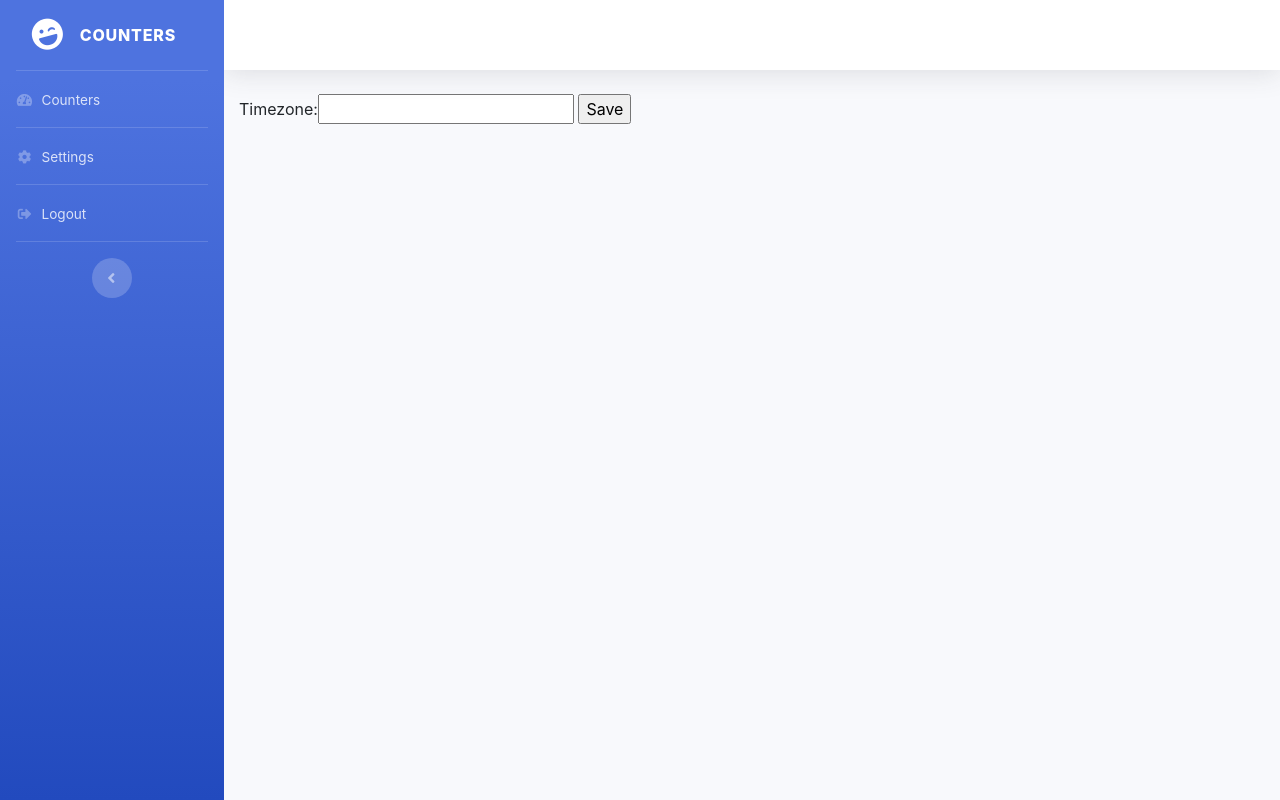
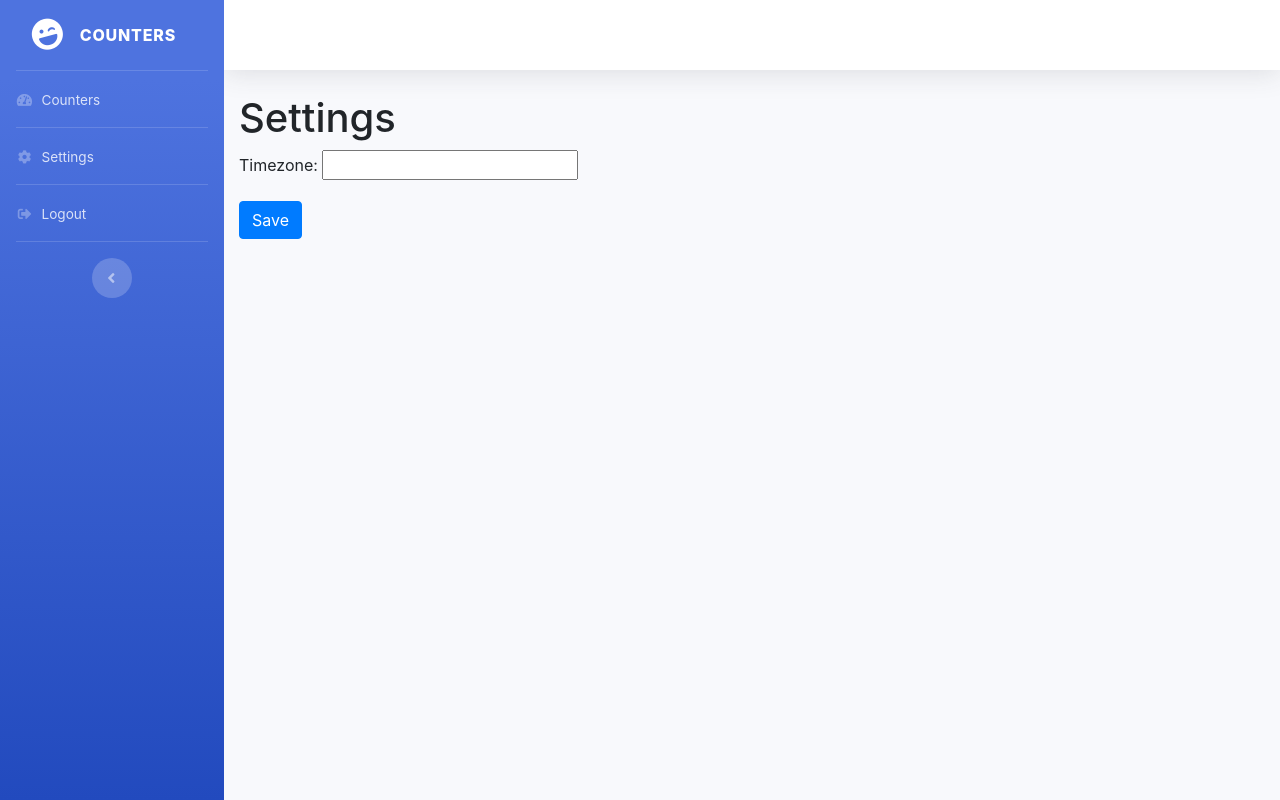
Before and after one commit to quarantin/counters, a Django app: page /accounts/settings/ in a window 1280 px wide. Run offline with Django 3.2, Linux system fonts and the light colour scheme; the visitor is signed in with stand-in values (Sample User, id 1); data comes from the database, SQL or seed files in the repository; some libraries are stand-ins or nearby versions.

Commit message:
Update profiles templates: profile_form.html: Try to render the form manually to use bootstrap but we're still missing something...

```diff
--- a/templates/profiles/profile_form.html
+++ b/templates/profiles/profile_form.html
@@ -1,8 +1,19 @@
 {% extends 'sbadmin/base.html' %}
 {% block body %}
+		<h1>Settings</h1>
 		<form method="POST">
 			{% csrf_token %}
-			{{ form }}
-			<input type="submit" value="Save">
+
+			<!--
+			<div class="form-group col-3">
+				{{ form.timezone.label_tag }} <select class="form-control">{% for x, y in form.fields.timezone.choices %}
+					<option value="{{ x }}"{% if x == form.timezone.value %} selected{% endif %}>{{ y }}</option>{% endfor %}
+				</select>
+			</div>
+			-->
+			<div class="form-group">
+				{{ form.timezone.label_tag }} {{ form.timezone }}
+			</div>
+			<button type="submit" class="btn btn-primary">Save</button>
 		</form>
 {% endblock %}
```
